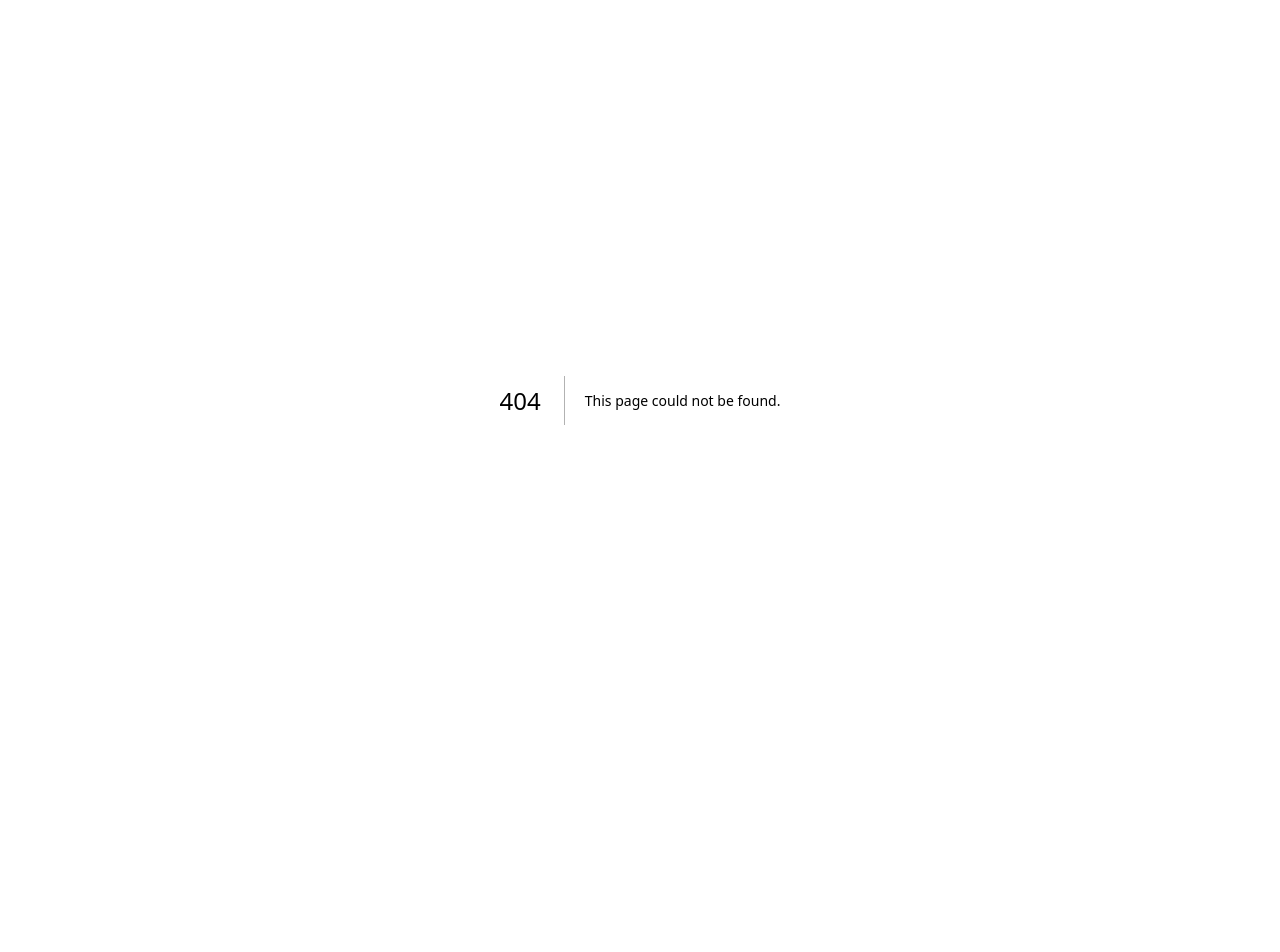
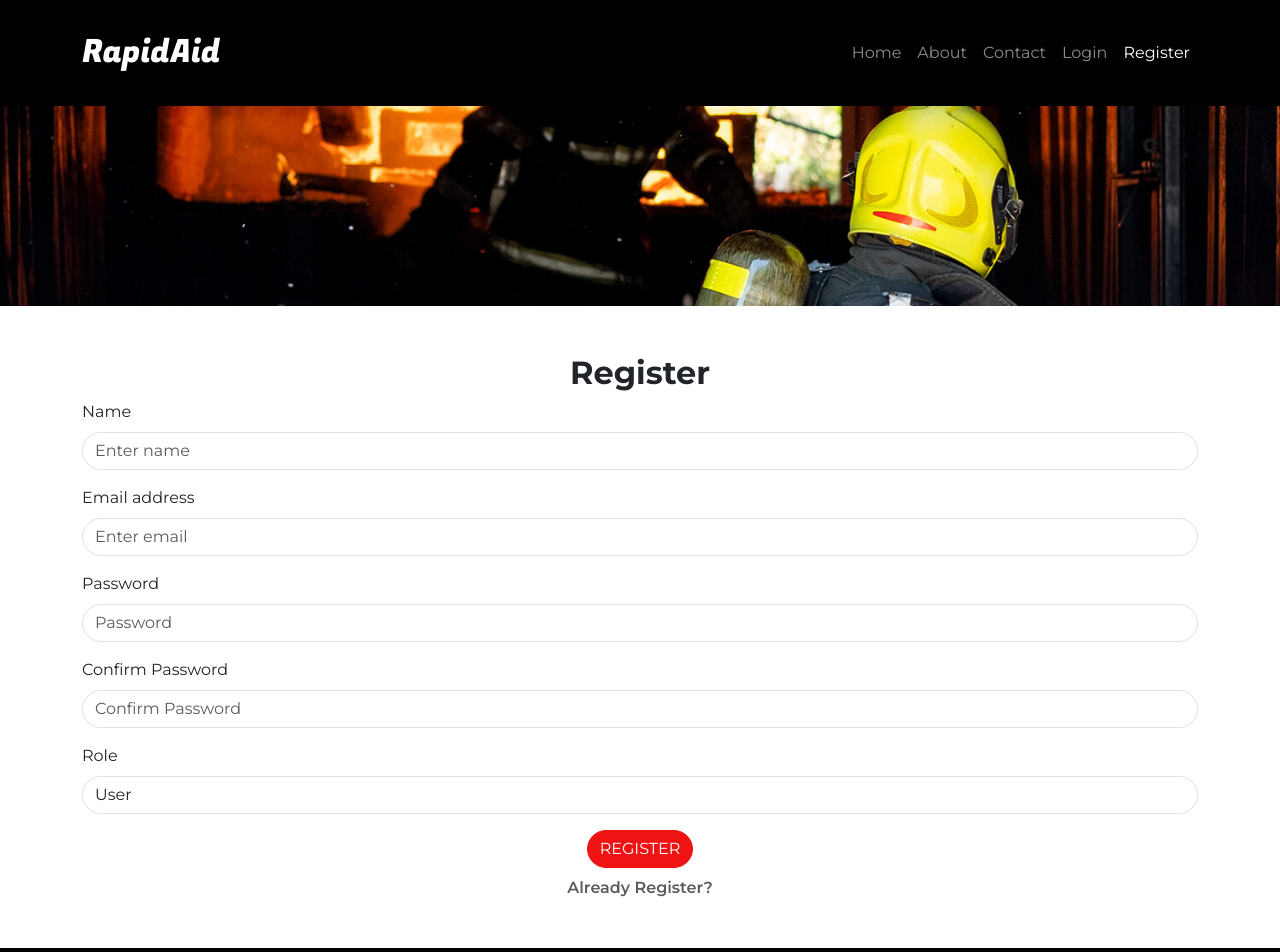
Before and after one commit to DK8851/Prog8750Group9CapstoneWebDevS24, a Next.js app: page /register in a window 1280 px wide. Before the commit this address had no page. Shown: the top 952 px of the page. Before the commit the page ends 800 px from the top, so only its background shows below. Built offline with nearby package versions, Linux system fonts and the light colour scheme.

Commit message:
Register page created & code refactor in footer & header

```diff
--- a/src/app/(public)/layout.js
+++ b/src/app/(public)/layout.js
@@ -15,11 +15,11 @@ export default function RootLayout({ children }) {
 
   return (
     <div>
-      <Header key={pathname} priceLink="/pricing" />
+      <Header key={pathname} currActivePath={pathname} priceLink="/pricing" />
       <main>
         {children}
       </main>
-      <Footer fixed={true}/>
+      <Footer currActivePath={pathname} fixed={pathname != "/register"} />
     </div>
   );
 }
--- a/src/app/(public)/login/page.js
+++ b/src/app/(public)/login/page.js
@@ -4,7 +4,7 @@ import RoundButton from '@/components/RoundButton';
 import Link from 'next/link';
 import React, { useState } from 'react';
 import Form from 'react-bootstrap/Form';
-import "./style.css";
+import BG from '@/components/Bg';
 
 const LoginPage = () => {
     const [formData, setFormData] = useState({ email: '', password: '' });
@@ -23,6 +23,7 @@ const LoginPage = () => {
         if (!formData.email) {
             newErrors.email = 'Email is required';
         }
+
         if (!formData.password) {
             newErrors.password = 'Password is required';
         }
@@ -38,8 +39,7 @@ const LoginPage = () => {
 
     return (
         <div>
-            <div className="bg">
-            </div>
+            <BG />
             <div className='container py-4'>
                 <h2 className='text-center fw-bolder'>
                     Login
--- /dev/null
+++ b/src/app/(public)/register/page.js
@@ -0,0 +1,160 @@
+"use client";
+
+import RoundButton from '@/components/RoundButton';
+import Link from 'next/link';
+import React, { useState } from 'react';
+import Form from 'react-bootstrap/Form';
+import BG from '@/components/Bg';
+
+const RegisterPage = () => {
+  const [formData, setFormData] = useState({ name: '', email: '', password: '', confirmPassword: '', role: 'User' });
+  const [errors, setErrors] = useState({ name: '', email: '', password: '', confirmPassword: '', role: '' });
+
+  const handleChange = (e) => {
+    const { name, value } = e.target;
+    setFormData({ ...formData, [name]: value });
+    setErrors({ ...errors, [name]: '' }); // Resetting error message on change
+  };
+
+  const handleSubmit = (e) => {
+    e.preventDefault();
+
+    let newErrors = {};
+    if (!formData.name) {
+      newErrors.name = 'Name is required';
+    }
+
+    if (!formData.email) {
+      newErrors.email = 'Email is required';
+    }
+
+    if (!formData.password) {
+      newErrors.password = 'Password is required';
+    } else if (formData.password.length < 8) {
+      newErrors.password = 'Password must be at least 8 characters';
+    }
+
+    if (!formData.confirmPassword) {
+      newErrors.confirmPassword = 'Confirm Password is required';
+    } else if (formData.password !== formData.confirmPassword) {
+      newErrors.confirmPassword = 'Passwords do not match';
+    }
+
+    if (!formData.role) {
+      newErrors.role = 'Role is required';
+    }
+
+    if (Object.keys(newErrors).length > 0) {
+      setErrors(newErrors);
+      return;
+    }
+
+    // Call your API with formData
+    console.log('Form data:', formData);
+  };
+
+  return (
+    <div>
+      <BG />
+      <div className='container py-5'>
+        <h2 className='text-center fw-bolder'>
+          Register
+        </h2>
+        <Form onSubmit={handleSubmit}>
+          <Form.Group className="mb-3" controlId="formBasicName">
+            <Form.Label>Name</Form.Label>
+            <Form.Control
+              className='rounded-pill'
+              type="text"
+              placeholder="Enter name"
+              name="name"
+              value={formData.name}
+              onChange={handleChange}
+              isInvalid={!!errors.name}
+            />
+            <Form.Control.Feedback type="invalid">
+              {errors.name}
+            </Form.Control.Feedback>
+          </Form.Group>
+
+          <Form.Group className="mb-3" controlId="formBasicEmail">
+            <Form.Label>Email address</Form.Label>
+            <Form.Control
+              className='rounded-pill'
+              type="email"
+              placeholder="Enter email"
+              name="email"
+              value={formData.email}
+              onChange={handleChange}
+              isInvalid={!!errors.email}
+            />
+            <Form.Control.Feedback type="invalid">
+              {errors.email}
+            </Form.Control.Feedback>
+          </Form.Group>
+
+          <Form.Group className="mb-3" controlId="formBasicPassword">
+            <Form.Label>Password</Form.Label>
+            <Form.Control
+              className='rounded-pill'
+              type="password"
+              placeholder="Password"
+              name="password"
+              value={formData.password}
+              onChange={handleChange}
+              isInvalid={!!errors.password}
+            />
+            <Form.Control.Feedback type="invalid">
+              {errors.password}
+            </Form.Control.Feedback>
+          </Form.Group>
+
+          <Form.Group className="mb-3" controlId="formBasicConfirmPassword">
+            <Form.Label>Confirm Password</Form.Label>
+            <Form.Control
+              className='rounded-pill'
+              type="password"
+              placeholder="Confirm Password"
+              name="confirmPassword"
+              value={formData.confirmPassword}
+              onChange={handleChange}
+              isInvalid={!!errors.confirmPassword}
+            />
+            <Form.Control.Feedback type="invalid">
+              {errors.confirmPassword}
+            </Form.Control.Feedback>
+          </Form.Group>
+
+          <Form.Group className="mb-3" controlId="formBasicRole">
+            <Form.Label>Role</Form.Label>
+            <Form.Control
+              as="select"
+              className='rounded-pill'
+              name="role"
+              value={formData.role}
+              onChange={handleChange}
+              isInvalid={!!errors.role}
+            >
+              <option value="User">User</option>
+              <option value="Responder">Responder</option>
+            </Form.Control>
+            <Form.Control.Feedback type="invalid">
+              {errors.role}
+            </Form.Control.Feedback>
+          </Form.Group>
+
+          <div className='d-flex justify-content-center align-items-center'>
+            <RoundButton text="Register" size='md' newclass="text-uppercase" />
+          </div>
+          <div className='d-flex justify-content-center align-items-center mt-2'>
+            <Link href="/login" className='fw-semibold text-body-secondary'>
+              Already Register?
+            </Link>
+          </div>
+        </Form>
+      </div>
+    </div>
+  );
+};
+
+export default RegisterPage;
--- /dev/null
+++ b/src/components/Bg/index.js
@@ -0,0 +1,11 @@
+import React from 'react'
+import "./style.css";
+
+const BG = () => {
+    return (
+        <div className="bg">
+        </div>
+    )
+}
+
+export default BG
--- a/src/components/Footer/index.js
+++ b/src/components/Footer/index.js
@@ -4,8 +4,16 @@ import { useState, useEffect } from 'react'
 import { BiChevronsRight } from "react-icons/bi";
 import Container from 'react-bootstrap/Container';
 import styles from './Footer.module.css';
+import Link from 'next/link';
 
-const Footer = ({ fixed }) => {
+const navLinks = [
+    { "path": "/home", "text": "Home" },
+    { "path": "/about", "text": "About" },
+    { "path": "/contact", "text": "Contact" },
+    { "path": "/login", "text": "Login" },
+    { "path": "/register", "text": "Register" }
+]
+const Footer = ({ fixed, currActivePath }) => {
     const [top, setTop] = useState(true);
 
     useEffect(() => {
@@ -26,30 +34,12 @@ const Footer = ({ fixed }) => {
                     </label>
                 </p>
                 <ul className="list-unstyled p-0 m-0 d-flex flex-column flex-md-row justify-content-around">
-                    <li className="footer-li">
-                        <BiChevronsRight />
-                        Home
-                    </li>
-                    <li className="footer-li">
-                        <BiChevronsRight />
-                        About Us
-                    </li>
-                    <li className="footer-li">
-                        <BiChevronsRight />
-                        Contact Us
-                    </li>
-                    <li className="footer-li">
-                        <BiChevronsRight />
-                        Our Team
-                    </li>
-                    <li className="footer-li">
-                        <BiChevronsRight />
-                        Login
-                    </li>
-                    <li className="footer-li">
-                        <BiChevronsRight />
-                        Register
-                    </li>
+                    {(navLinks || [])?.map((item, index) => (
+                        <li key={index} className="footer-li">
+                            <BiChevronsRight />
+                            <Link href={item.path} className={currActivePath === item.path ? 'active' : ''}>{item.text}</Link>
+                        </li>
+                    ))}
                 </ul>
             </Container>
             <hr className="m-0 p-0 border border-dark-subtle" />
--- a/src/components/Header/index.js
+++ b/src/components/Header/index.js
@@ -13,8 +13,16 @@ const Fugaz_One_md = Fugaz_One({
     subsets: ['latin'],
 });
 
+const navLinks = [
+    { "path": "/home", "text": "Home" },
+    { "path": "/about", "text": "About" },
+    { "path": "/contact", "text": "Contact" },
+    { "path": "/login", "text": "Login" },
+    { "path": "/register", "text": "Register" }
+]
 
-const Header = ({ currUser, priceLink, logoutCurrUser }) => {
+
+const Header = ({ currActivePath, currUser, priceLink, logoutCurrUser }) => {
     const [top, setTop] = useState(true);
 
     useEffect(() => {
@@ -35,11 +43,9 @@ const Header = ({ currUser, priceLink, logoutCurrUser }) => {
                 <Navbar.Toggle aria-controls="basic-navbar-nav" />
                 <Navbar.Collapse id="basic-navbar-nav">
                     <Nav className="ms-auto">
-                        <Nav.Link as={Link} href="#home">Home</Nav.Link>
-                        <Nav.Link as={Link} href="#about">About</Nav.Link>
-                        <Nav.Link as={Link} href="#contact">Contact</Nav.Link>
-                        <Nav.Link as={Link} href="login">Login</Nav.Link>
-                        <Nav.Link as={Link} href="register">Register</Nav.Link>
+                        {(navLinks || [])?.map((item, index) => (
+                            <Nav.Link as={Link} href={item.path} className={currActivePath === item.path ? 'active' : ''}>{item.text}</Nav.Link>
+                        ))}
                     </Nav>
                 </Navbar.Collapse>
             </Container>
```
Also changed, not shown: src/components/Bg/style.css (renamed from src/app/(public)/login/style.css).
